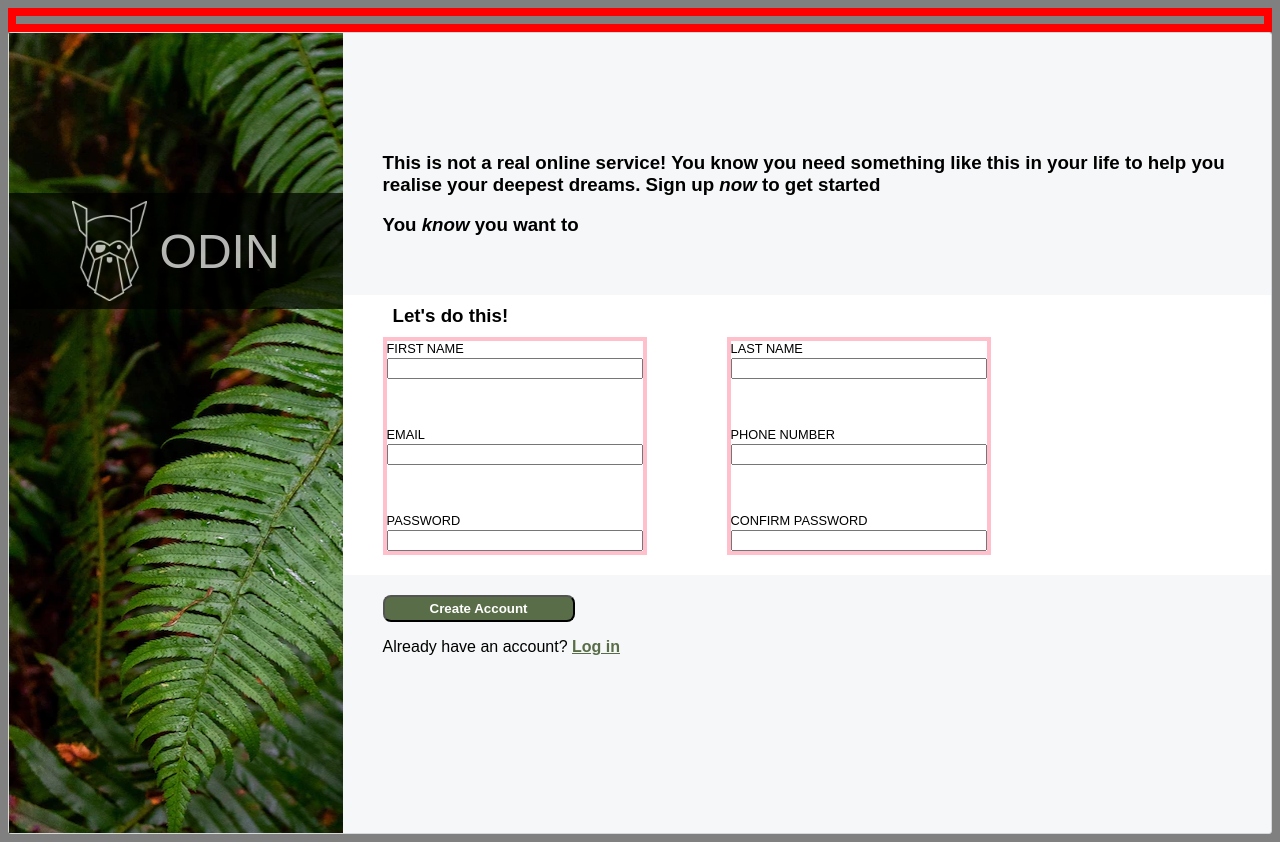
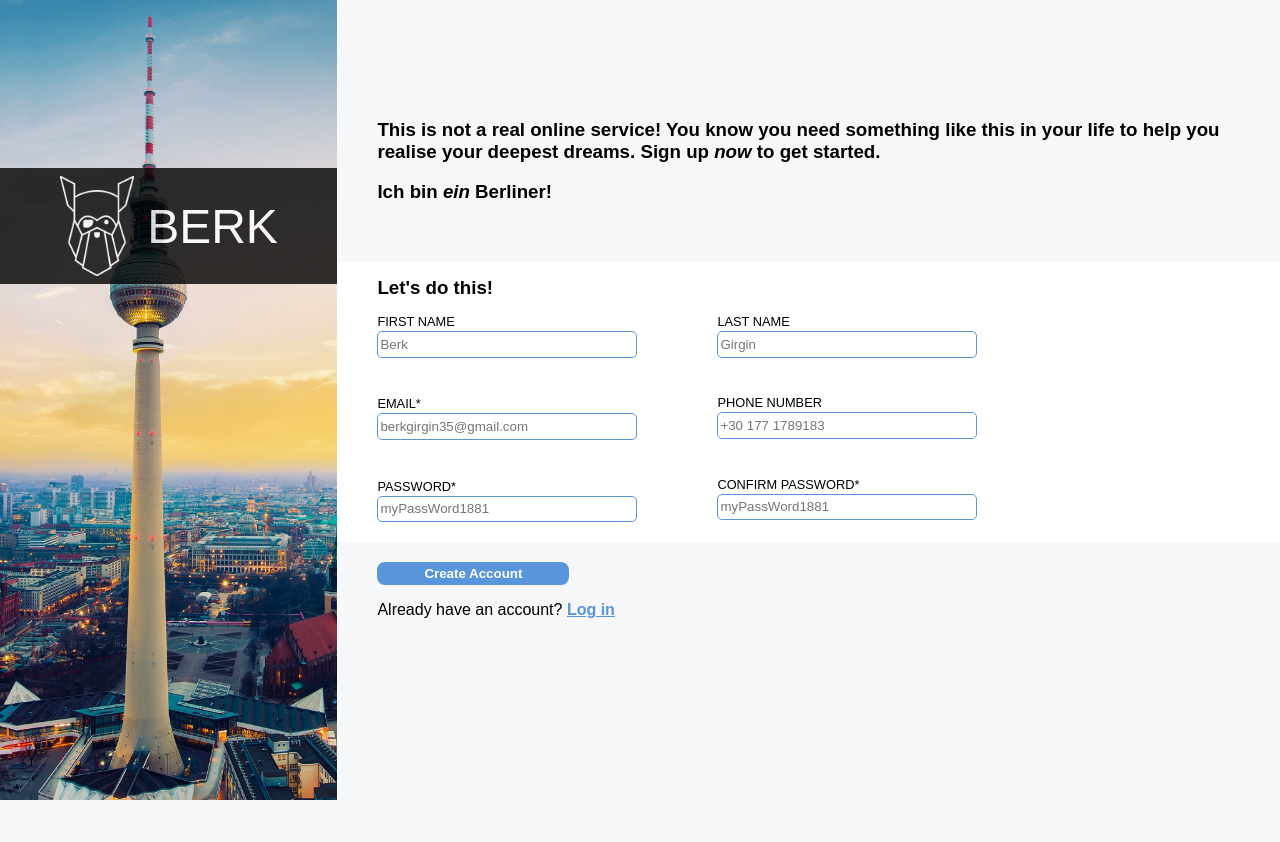
Before and after one commit to berkgirgin/Sign-Up-Form, a plain HTML site: page index.html in a window 1280 px wide. After the commit the page ends 800 px from the top, so only its background shows below. Drawn offline with Linux system fonts and the light colour scheme.

Commit message:
finished, validation can be improved

```diff
--- a/index.html
+++ b/index.html
@@ -3,20 +3,18 @@
 <html lang="en">
     <head>
         <meta charset='UTF-8'>
-        <title>My first Webpage</title>
+        <title>Sign up Form</title>
         <link rel="stylesheet" href="styles.css">
     </head>
 
     <body>
-        <div id="errors"></div>
-
 
         <div class="main">
 
             <div class="main_left">
                 <div class="header_logo_container">
                     <img src="./images/odin-logo-lined.png" alt="odin_logo">
-                    <span>ODIN</span>
+                    <span>BERK</span>
                 </div>
             </div>
 
@@ -25,9 +23,9 @@
                     <h3>This is not a real online service! You know
                         you need something like this in your life
                         to help you realise your deepest dreams. Sign up
-                        <em>now</em> to get started
+                        <em>now</em> to get started.
                     </h3>
-                    <h3>You <em>know</em> you want to</h3>
+                    <h3>Ich bin <em>ein</em> Berliner!</h3>
                 </div>
                 <div class="main_right_mid">
                     <h3>Let's do this!</h3>
@@ -35,32 +33,32 @@
                         <div class="form_left_rows">
                             <div class="form_row">
                                 <label for="first_name">FIRST NAME</label>
-                                <input type="text" name="first_name" id="first_name">
+                                <input type="text" name="first_name" id="first_name" maxlength="25" placeholder="Berk">
                             </div>
                             <div class="form_row">
-                                <label for="email">EMAIL</label>
-                                <input type="email" name="email" id="email">
+                                <label for="email">EMAIL*</label>
+                                <input type="email" name="email" id="email" maxlength="25" placeholder="berkgirgin35@gmail.com" required>
                             </div>
                             <div class="form_row">
-                                <label for="password">PASSWORD</label>
-                                <input type="password" name="password" id="password">
+                                <label for="password">PASSWORD*</label>
+                                <input type="password" name="password" id="password" maxlength="25" placeholder="myPassWord1881" required>
                             </div>
                         </div>
                         <div class="form_right_rows">
                             <div class="form_row">
                                 <label for="last_name">LAST NAME</label>
-                                <input type="text" name="last_name" id="last_name">
+                                <input type="text" name="last_name" id="last_name" maxlength="25" placeholder="Girgin">
                             </div>
                             <div class="form_row">
                                 <label for="phone_number">PHONE NUMBER</label>
-                                <input type="tel" name="phone_number" id="phone_number">
+                                <input type="tel" name="phone_number" id="phone_number" minlength="15" maxlength="15" placeholder="+30 177 1789183">
                             </div>
                             <div class="form_row">
-                                <label for="confirm_password">CONFIRM PASSWORD</label>
-                                <input type="password" name="confirm_password" id="confirm_password">
+                                <label for="confirm_password">CONFIRM PASSWORD*</label>
+                                <input type="password" name="confirm_password" id="confirm_password" maxlength="25" placeholder="myPassWord1881" required>
+                                <div class="error"></div>
                             </div>
                         </div>
-
                     </form>
                 </div>
 
--- a/styles.css
+++ b/styles.css
@@ -1,27 +1,18 @@
-
+/* ****************
+Root */
 
 :root {
-    background-color: grey;
+    background-color: #F6F7F8;
     font: 16px sans-serif;
-
+    --blue_color: #5995DA;
+    --blue_color_hover: #76AEED;
+    --blue_color_active: #407FC7;
 }
 
-#errors {
-    border: 8px solid red;
-    padding: 4px;
+body {
+  margin: 0;
+  padding: 0;
 }
-/*
-input:invalid {
-    border: 2px dashed red;
-}
-
-input:valid {
-    border: 2px solid green;
-}
-
-input:invalid:required {
-    background-image: linear-gradient(to right, pink, lightgreen);
-} */
 
 
 /* *********** */
@@ -32,13 +23,15 @@ input:invalid:required {
   display: flex;
   text-align: center;
   background-color: #F6F7F8;
-  border: 1px solid #D6D9DC;
   border-radius: 3px;
   height: 100vh;
 }
 
 .main_left {
-  background-image: url(./images/left-bar-photo.webp);
+  background-image: url(./images/fernsehturm-berlin.jpg);
+  background-position: top;
+  background-size: cover;
+  background-repeat: no-repeat;
   width: 40vw;
   color: white;
   font-size: 3rem;
@@ -52,14 +45,11 @@ input:invalid:required {
   padding: 8px;
   height: 100px;
   position: relative;
-  top: 20vh;
+  top: 21vh;
   gap: 1vw;
 
   background-color: black;
-  opacity: 0.7;
-  background-position: center;
-  background-size: auto;
-  background-repeat: no-repeat;
+  opacity: 0.8;
 }
 
 .header_logo_container > img {
@@ -103,7 +93,7 @@ input:invalid:required {
 
 .main_right_mid h3 {
   flex-grow: 0;
-  margin: 10px;
+  margin: 15px 0px;
 }
 
 form#myform {
@@ -118,8 +108,8 @@ form#myform {
   display: flex;
   flex-direction: column;
   justify-content: space-between;
-  border: 4px solid pink;
   align-items: stretch;
+  position: relative;
 }
 
 .form_row {
@@ -127,7 +117,7 @@ form#myform {
   flex-direction: column;
   justify-content: center;
   gap: 2px;
-  width: 16rem;
+  width: calc(20px + 30vh);
 }
 
 /* *********** */
@@ -137,16 +127,55 @@ label {
   font-size: 0.8rem;
 }
 
+input {
+  border: 1px solid var(--blue_color);
+  border-radius: 5px;
+  height: 1.4rem;
+  outline: none;
+}
+
 button {
   width: 12rem;
-  background-color: #596D48;
+  background-color: var(--blue_color);
   color: white;
   font-weight: bold;
   border-radius: 8px;
   padding: 4px 16px;
+  border: none;
+}
+button:hover {
+  background-color: var(--blue_color_hover);
+}
+button:active {
+  background-color: var(--blue_color_active);
 }
 
+
 a {
-  color: #596D48;
+  color: var(--blue_color);
   font-weight: bold;
 }
+a:hover {
+  color: var(--blue_color_hover);
+}
+a:active {
+  color: var(--blue_color_active);
+}
+
+/* *********
+Errors */
+
+.error {
+  background-color: #D55C5F;
+  font-size: 8px;
+}
+
+input:focus {
+  border: 2px solid red;
+}
+
+input:focus:valid {
+  border: 2px solid green;
+}
+
+**********
--- a/test.js
+++ b/test.js
@@ -1,37 +1,26 @@
 
-// const form = document.querySelector("form");
-// const name = document.querySelector("#name");
-// const email = document.querySelector("#email");
-// const password = document.querySelector("#password");
-// const errorMessages = document.querySelector("#errors")
+const form = document.querySelector("form");
+const name = document.querySelector("#name");
+const email = document.querySelector("#email");
+const phoneNumber = document.querySelector("#phone_number");
+const password = document.querySelector("#password");
+const confirmPassword = document.querySelector("#confirm_password");
+
+const errorMessages = document.querySelector(".error")
 
 
-// form.addEventListener("submit", function(e) {
-//     let messages = [];
-//     if (name.value === "" || name === null) {
-//         messages.push("you need to enter a name");
-//     }
+form.addEventListener("submit", function(e) {
+    let messages = [];
+    if (password.value === "" || password === null) {
+        messages.push("you need to enter a password");
+    } else if (password.value !== confirmPassword.value) {
+        messages.push("Passwords don't match, please check your entries");
+    }
 
-//     if (messages.length > 0) {
-//         e.preventDefault();
-//         errorMessages.innerHTML = messages.join(",");
-//     }
-// });
-
-// ******
-
-// const email = document.getElementById("mail");
-
-// console.log(email.reportValidity());
-// console.log(email.validity);
-
-// email.addEventListener("input", function() {
-//     if (email.validity.typeMismatch) {
-//         email.setCustomValidity("I want an email address");
-//         email.reportValidity();
-//     } else {
-//         email.setCustomValidity("");
-//     }
-// });
-
-// ******
+    if (messages.length > 0) {
+        e.preventDefault();
+        errorMessages.innerHTML = messages.join(",");
+    } else {
+        errorMessages.innerHTML = "";
+    }
+});
```
Also changed, not shown: images/dog.jpg (deleted), images/fernsehturm-berlin.jpg (added), images/izmir_image.jpg (deleted), images/left-bar-photo.webp (deleted), images/sign-up-form.png (deleted).
